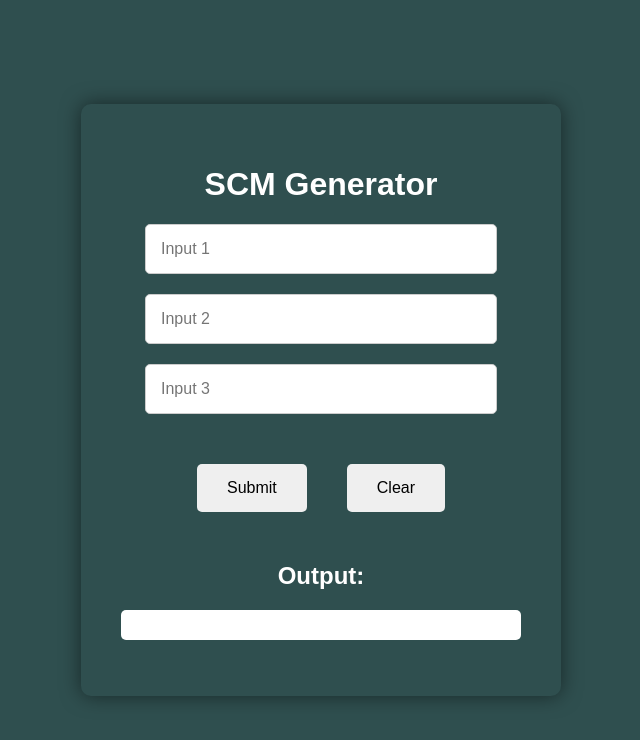
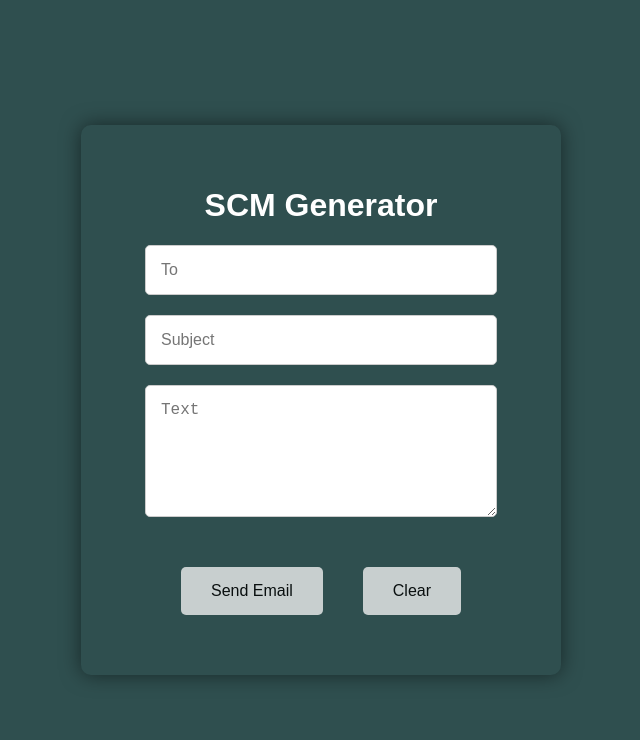
Before and after one commit to akshaykumarhp/Email-webapp-EmailJS, a React (Create React App) app in the folder scm-generator/: page / in a window 1280 px wide. Shown: the top 740 px of the page, without its empty margins (319-959 px from the left). Built offline with nearby package versions, Linux system fonts and the light colour scheme.

Commit message:
integrated mail api to the frontend

```diff
--- a/scm-generator/package.json
+++ b/scm-generator/package.json
@@ -6,6 +6,7 @@
     "@testing-library/jest-dom": "^5.17.0",
     "@testing-library/react": "^13.4.0",
     "@testing-library/user-event": "^13.5.0",
+    "emailjs-com": "^3.2.0",
     "react": "^18.3.1",
     "react-dom": "^18.3.1",
     "react-scripts": "5.0.1",
--- a/scm-generator/src/components/InputForm.css
+++ b/scm-generator/src/components/InputForm.css
@@ -22,7 +22,7 @@ body {
     margin-bottom: 30px;
 }
 
-input {
+input, textarea {
     display: block;
     margin: 20px auto;
     padding: 15px;
@@ -32,11 +32,9 @@ input {
     font-size: 16px;
 }
 
-label {
-    display: block;
-    margin-top: 20px;
-    color: #fff;
-    font-size: 18px;
+textarea {
+    resize: vertical;
+    height: 100px;
 }
 
 button {
@@ -46,10 +44,7 @@ button {
     border-radius: 5px;
     cursor: pointer;
     font-size: 16px;
-}
-
-button:hover {
-    opacity: 0.8
+    opacity: 0.8;
 }
 
 .message {
@@ -58,16 +53,3 @@ button:hover {
     font-weight: bold;
     font-size: 18px;
 }
-
-#output {
-    margin-top: 30px;
-}
-
-pre {
-    background-color: #fff;
-    color: #000;
-    padding: 15px;
-    border-radius: 5px;
-    text-align: left;
-    font-size: 16px;
-}
--- a/scm-generator/src/components/InputForm.js
+++ b/scm-generator/src/components/InputForm.js
@@ -1,63 +1,88 @@
 import React, { useState } from 'react';
-import './InputForm.css'
+import emailjs from 'emailjs-com';
+import './InputForm.css';
 
 const InputForm = () => {
-    const [input1, setInput1] = useState('');
-    const [input2, setInput2] = useState('');
-    const [input3, setInput3] = useState('');
-    const [output, setOutput] = useState(null);
+    const [formData, setFormData] = useState({
+        to: '',
+        subject: '',
+        text: '',
+    });
     const [message, setMessage] = useState('');
 
-    const handleSubmit = () => {
-        const jsonOutput = {
-            "Input 1": input1,
-            "Input 2": input2,
-            "Input 3": input3
+    const handleChange = (e) => {
+        const { name, value } = e.target;
+        setFormData({ ...formData, [name]: value });
     };
-        setOutput(JSON.stringify(jsonOutput, null, 2));
-        setMessage('Values submitted successfully');
+
+    const handleSubmit = (e) => {
+        e.preventDefault();
+
+        const serviceID = 'service_zc9hmky';
+        const templateID = 'template_k6ksljz';
+        const userID = 'iQ_7O7JQD9ygxqE58';
+
+        const templateParams = {
+            to_email: formData.to,
+            subject: formData.subject,
+            message: formData.text,
+        };
+
+        emailjs.send(serviceID, templateID, templateParams, userID)
+            .then((response) => {
+                console.log('Email sent successfully!', response.status, response.text);
+                setMessage('Email sent successfully!');
+            })
+            .catch((error) => {
+                console.error('Failed to send email.', error);
+                setMessage('Failed to send email.');
+            });
     };
 
     const handleClear = () => {
-        setInput1('');
-        setInput2('');
-        setInput3('');
-        setOutput(null);
+        setFormData({
+            to: '',
+            subject: '',
+            text: '',
+        });
         setMessage('Values cleared successfully');
     };
 
     return (
         <div className="container">
             <h1>SCM Generator</h1>
+            <form onSubmit={handleSubmit}>
                 <div className="input-container">
                     <input
-                    type="text"
-                    value={input1}
-                    onChange={(e) => setInput1(e.target.value)}
-                    placeholder="Input 1"
+                        type="email"
+                        name="to"
+                        value={formData.to}
+                        onChange={handleChange}
+                        placeholder="To"
+                        required
                     />
                     <input
                         type="text"
-                    value={input2}
-                    onChange={(e) => setInput2(e.target.value)}
-                    placeholder="Input 2"
+                        name="subject"
+                        value={formData.subject}
+                        onChange={handleChange}
+                        placeholder="Subject"
+                        required
                     />
-                <input
-                    type="text"
-                    value={input3}
-                    onChange={(e) => setInput3(e.target.value)}
-                    placeholder="Input 3"
+                    <textarea
+                        name="text"
+                        value={formData.text}
+                        onChange={handleChange}
+                        placeholder="Text"
+                        required
                     />
                 </div>
                 <div className="button-container">
-                <button onClick={handleSubmit}>Submit</button>
-                <button onClick={handleClear}>Clear</button>
+                    <button type="submit">Send Email</button>
+                    <button type="button" onClick={handleClear}>Clear</button>
                 </div>
+            </form>
             {message && <div className='message'>{message}</div>}
-            <div id="output">
-                <h2>Output:</h2>
-                <pre>{output}</pre>
-            </div>
         </div>
     );
 };
```
Also changed, not shown: scm-generator/src/App.js (+5 -5 lines), scm-generator/src/index.js (+4 -4 lines), 1 other file (tests, documents, lock files or other folders). Lines whose indentation alone changed are shown as unchanged.
